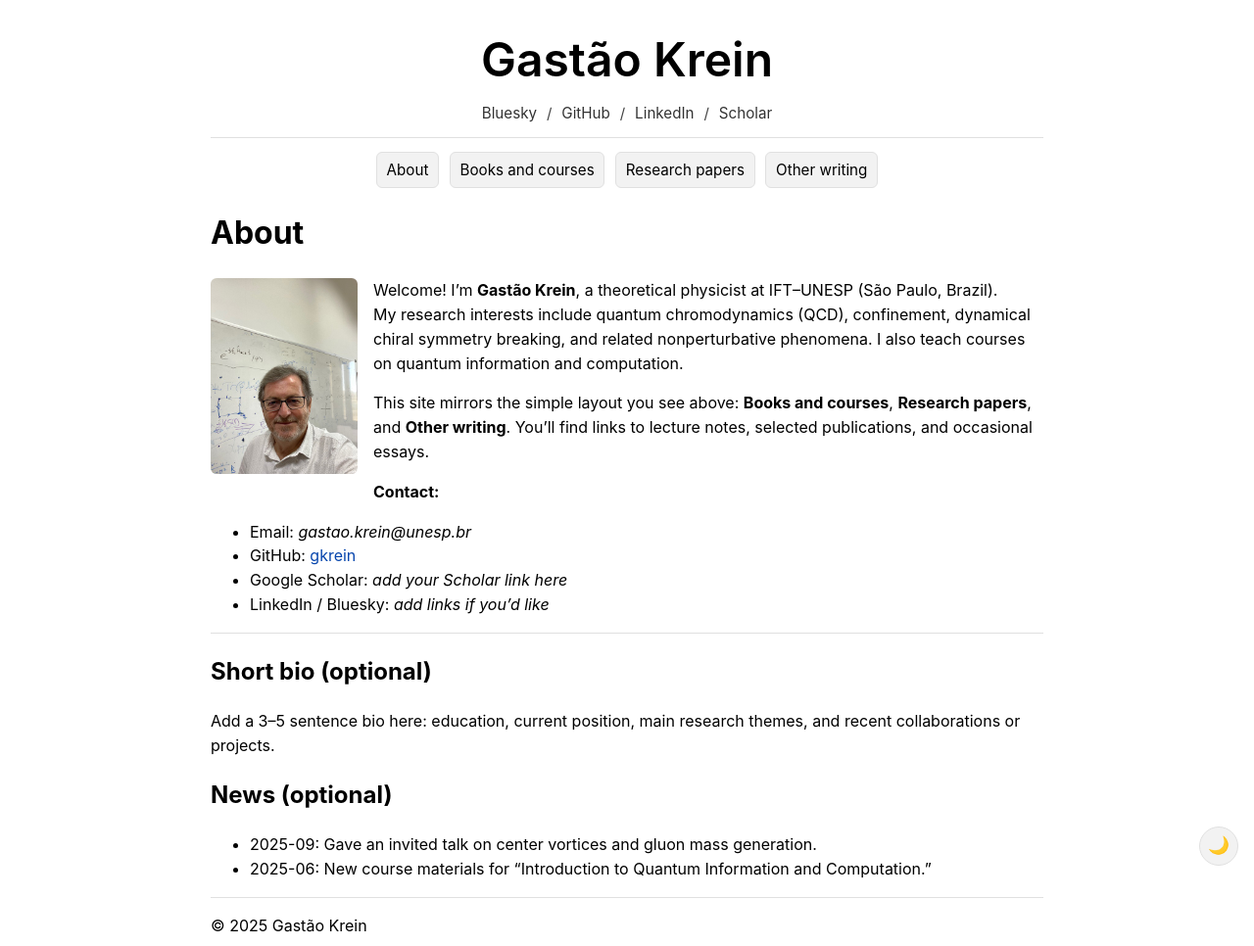
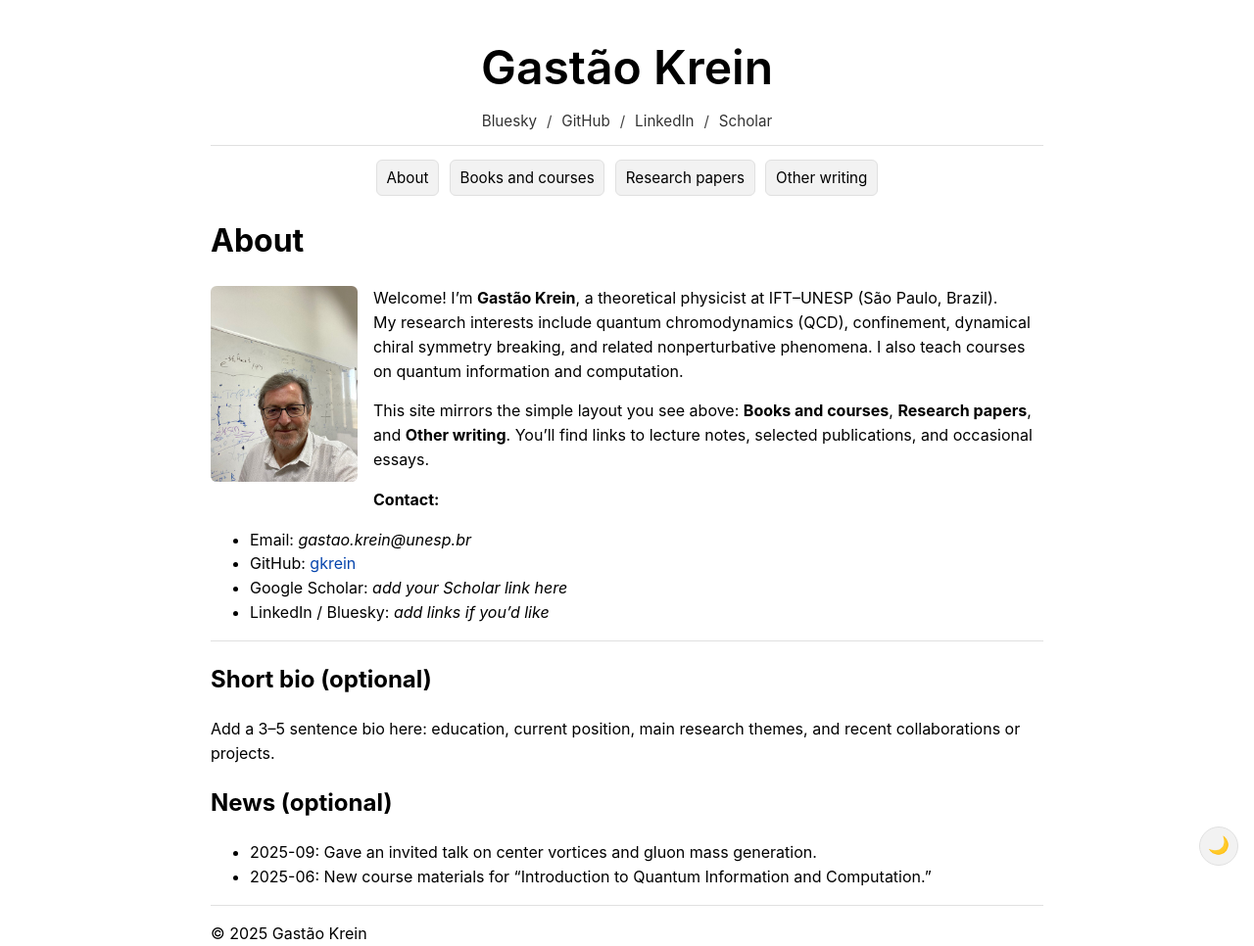
Before and after one commit to gkrein/gkrein.github.io, a Jekyll site: the page built from index.md, in a window 1280 px wide. Shown: the whole page at 98% size. Built offline with Jekyll 4.4.1, drawn with Linux system fonts in a browser that asks for light colours.

Commit message:
Update site.css

```diff
--- a/assets/css/site.css
+++ b/assets/css/site.css
@@ -39,7 +39,7 @@ a:hover { text-decoration: underline; }
 
 /* Masthead: centered name + centered social links */
 .masthead { text-align: center; margin-bottom: 0.75rem; }
-.masthead h1 { font-size: 3.0rem; margin: 0.25rem 0 0.35rem 0; font-weight: 600; }
+.masthead h1 { font-size: 3.0rem; margin-top: 2rem; margin-bottom: 0.35rem; font-weight: 600; }
 .masthead .social { font-size: 0.95rem; color: var(--muted-text); }
 .masthead .social a { color: var(--text-color); opacity: 0.8; }
 .masthead .social a:hover { opacity: 1; text-decoration: underline; }
```
